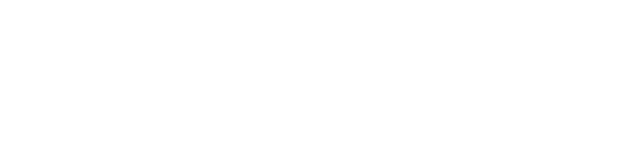
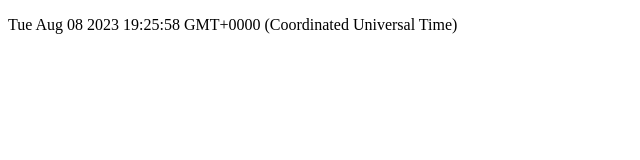
Before and after one commit to MuhammadAsif46/js-Chapter31-34, a plain HTML site: page index.html in a window 1280 px wide. Shown: the whole page, without its empty margins (0-640 px from the left). Drawn offline with Linux system fonts and the light colour scheme.

Commit message:
task complete 1

```diff
--- a/app.js
+++ b/app.js
@@ -1 +1,2 @@
-alert("hello world")
+var dateNow = new Date();
+document.getElementById("date").innerHTML = dateNow;
--- a/index.html
+++ b/index.html
@@ -7,6 +7,6 @@
     <script src="app.js" defer></script>
 </head>
 <body>
-
+    <p id="date"></p>
 </body>
 </html>
```
